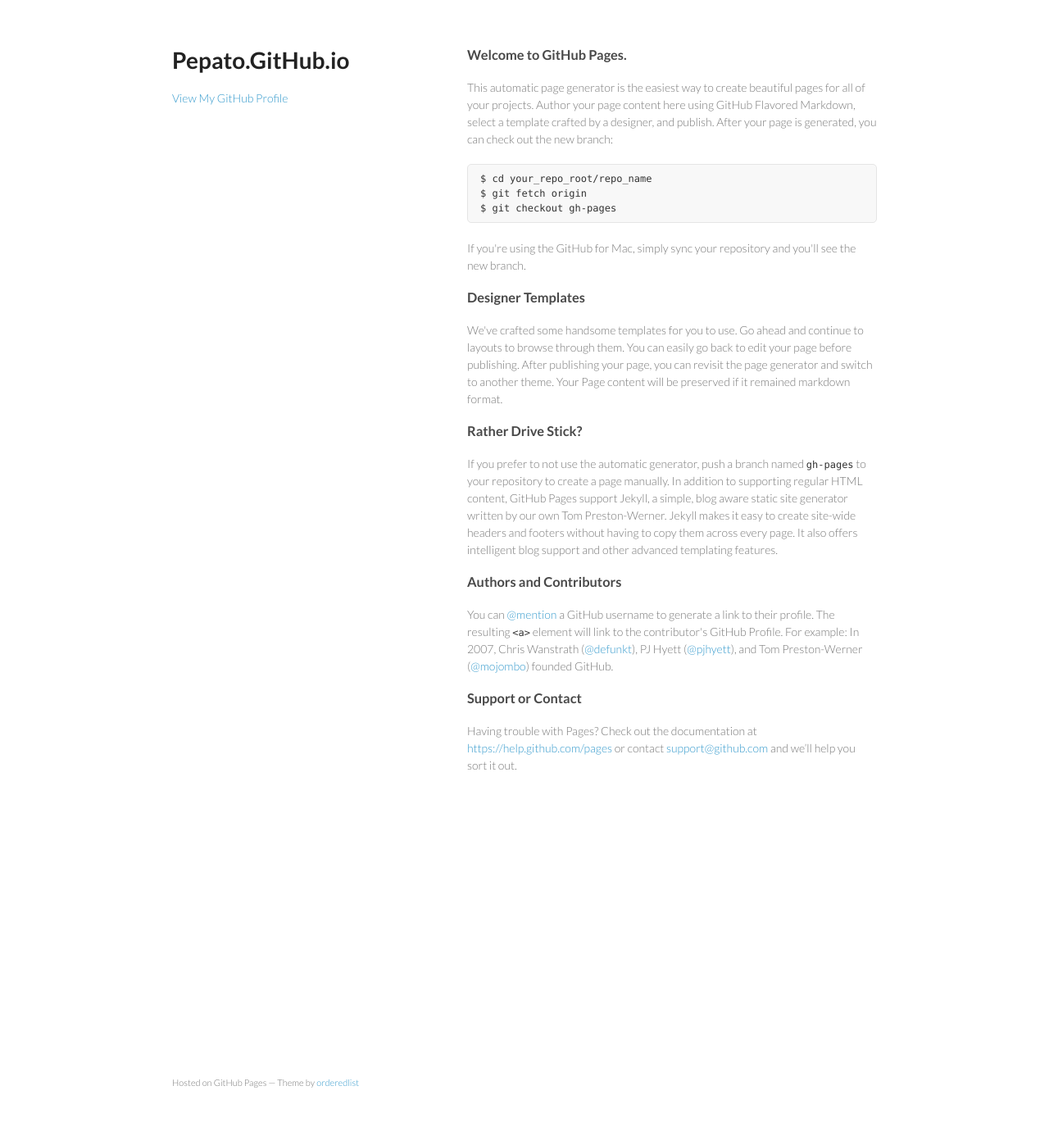
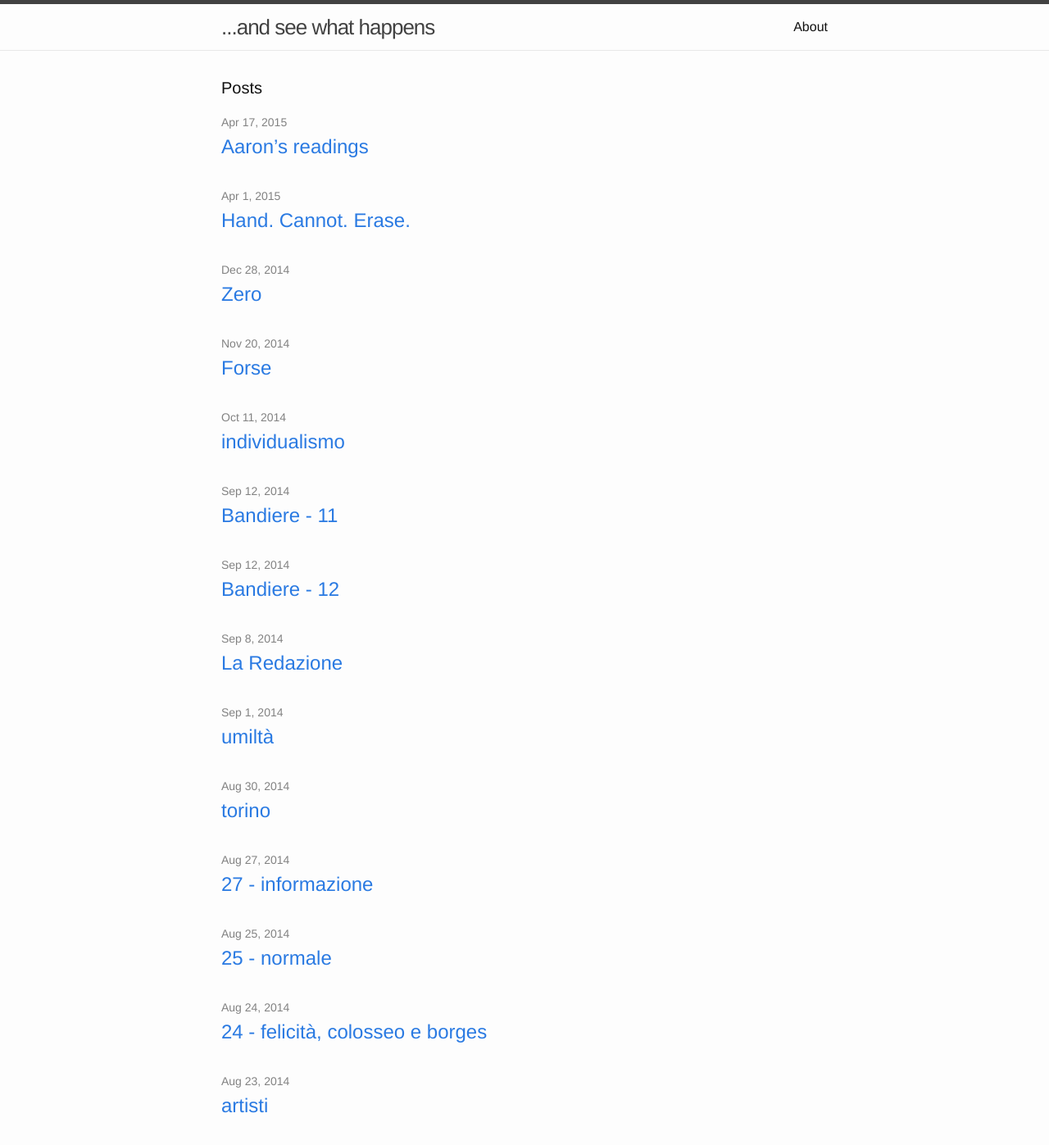
Before and after one commit to pepato/pepato.github.io, a Jekyll site: the page built from index.html, in a window 1280 px wide and 1400 px high. Shown: the top 1397 px of the window at 82% size. Built offline with Jekyll 4.4.1, drawn with Linux system fonts in a browser that asks for light colours; some of the changed text lies outside the part shown.

Commit message:
index backup

```diff
--- a/index.html
+++ b/index.html
@@ -1,65 +1,23 @@
-<!doctype html>
-<html>
-  <head>
-    <meta charset="utf-8">
-    <meta http-equiv="X-UA-Compatible" content="chrome=1">
-    <title>Pepato.GitHub.io by pepato</title>
+---
+layout: default
+---
 
-    <link rel="stylesheet" href="stylesheets/styles.css">
-    <link rel="stylesheet" href="stylesheets/pygment_trac.css">
-    <meta name="viewport" content="width=device-width, initial-scale=1, user-scalable=no">
-    <!--[if lt IE 9]>
-    <script src="//html5shiv.googlecode.com/svn/trunk/html5.js"></script>
-    <![endif]-->
-  </head>
-  <body>
-    <div class="wrapper">
-      <header>
-        <h1>Pepato.GitHub.io</h1>
-        <p></p>
+<div class="home">
 
+  <h1 class="page-heading">Posts</h1>
 
-        <p class="view"><a href="https://github.com/pepato">View My GitHub Profile</a></p>
+  <ul class="post-list">
+    {% for post in site.posts %}
+      <li>
+        <span class="post-meta">{{ post.date | date: "%b %-d, %Y" }}</span>
 
-      </header>
-      <section>
-        <h3>
-<a id="welcome-to-github-pages" class="anchor" href="#welcome-to-github-pages" aria-hidden="true"><span class="octicon octicon-link"></span></a>Welcome to GitHub Pages.</h3>
+        <h2>
+          <a class="post-link" href="{{ post.url | prepend: site.baseurl }}">{{ post.title }}</a>
+        </h2>
+      </li>
+    {% endfor %}
+  </ul>
 
-<p>This automatic page generator is the easiest way to create beautiful pages for all of your projects. Author your page content here using GitHub Flavored Markdown, select a template crafted by a designer, and publish. After your page is generated, you can check out the new branch:</p>
+  <p class="rss-subscribe">subscribe <a href="{{ "/feed.xml" | prepend: site.baseurl }}">via RSS</a></p>
 
-<pre><code>$ cd your_repo_root/repo_name
-$ git fetch origin
-$ git checkout gh-pages
-</code></pre>
-
-<p>If you're using the GitHub for Mac, simply sync your repository and you'll see the new branch.</p>
-
-<h3>
-<a id="designer-templates" class="anchor" href="#designer-templates" aria-hidden="true"><span class="octicon octicon-link"></span></a>Designer Templates</h3>
-
-<p>We've crafted some handsome templates for you to use. Go ahead and continue to layouts to browse through them. You can easily go back to edit your page before publishing. After publishing your page, you can revisit the page generator and switch to another theme. Your Page content will be preserved if it remained markdown format.</p>
-
-<h3>
-<a id="rather-drive-stick" class="anchor" href="#rather-drive-stick" aria-hidden="true"><span class="octicon octicon-link"></span></a>Rather Drive Stick?</h3>
-
-<p>If you prefer to not use the automatic generator, push a branch named <code>gh-pages</code> to your repository to create a page manually. In addition to supporting regular HTML content, GitHub Pages support Jekyll, a simple, blog aware static site generator written by our own Tom Preston-Werner. Jekyll makes it easy to create site-wide headers and footers without having to copy them across every page. It also offers intelligent blog support and other advanced templating features.</p>
-
-<h3>
-<a id="authors-and-contributors" class="anchor" href="#authors-and-contributors" aria-hidden="true"><span class="octicon octicon-link"></span></a>Authors and Contributors</h3>
-
-<p>You can <a href="https://github.com/blog/821" class="user-mention">@mention</a> a GitHub username to generate a link to their profile. The resulting <code>&lt;a&gt;</code> element will link to the contributor's GitHub Profile. For example: In 2007, Chris Wanstrath (<a href="https://github.com/defunkt" class="user-mention">@defunkt</a>), PJ Hyett (<a href="https://github.com/pjhyett" class="user-mention">@pjhyett</a>), and Tom Preston-Werner (<a href="https://github.com/mojombo" class="user-mention">@mojombo</a>) founded GitHub.</p>
-
-<h3>
-<a id="support-or-contact" class="anchor" href="#support-or-contact" aria-hidden="true"><span class="octicon octicon-link"></span></a>Support or Contact</h3>
-
-<p>Having trouble with Pages? Check out the documentation at <a href="https://help.github.com/pages">https://help.github.com/pages</a> or contact <a href="mailto:support@github.com">support@github.com</a> and we’ll help you sort it out.</p>
-      </section>
-      <footer>
-        <p><small>Hosted on GitHub Pages &mdash; Theme by <a href="https://github.com/orderedlist">orderedlist</a></small></p>
-      </footer>
-    </div>
-    <script src="javascripts/scale.fix.js"></script>
-
-  </body>
-</html>
+</div>
```
